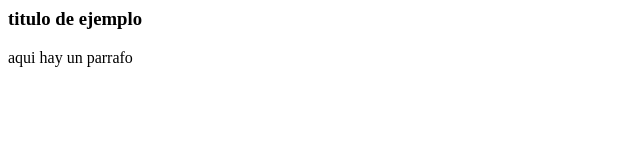
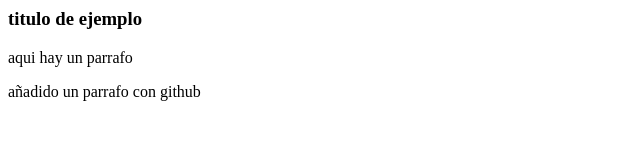
Before and after one commit to Manitusitu/proyectoC, a plain HTML site: page index.html in a window 1280 px wide. Shown: the whole page, without its empty margins (0-640 px from the left). Drawn offline with Linux system fonts and the light colour scheme.

Commit message:
añadido otro parrafo

```diff
--- a/index.html
+++ b/index.html
@@ -5,5 +5,6 @@
   <body>
     <h3> titulo de ejemplo </h3>
     <p> aqui hay un parrafo </p>
+    <p> añadido un parrafo con github </p>
   </body>
 </html>
```
